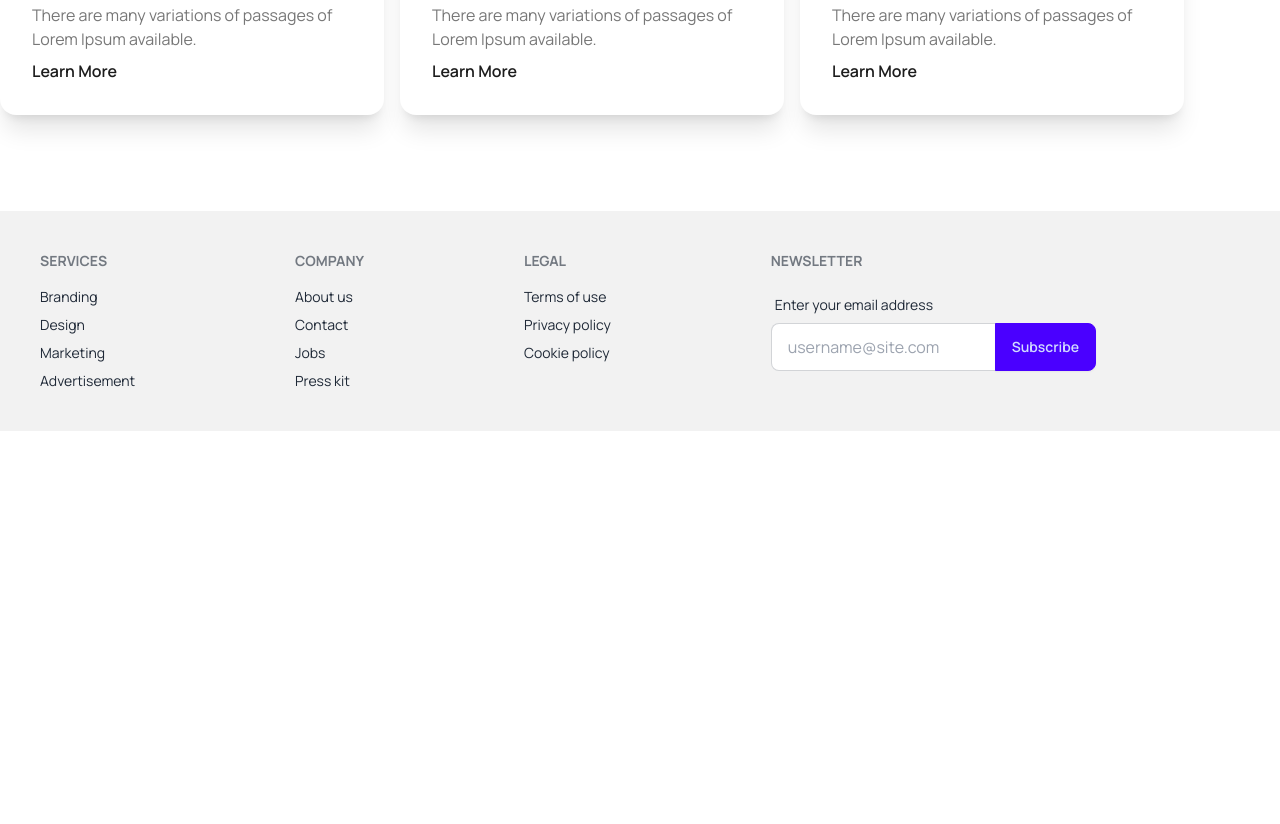
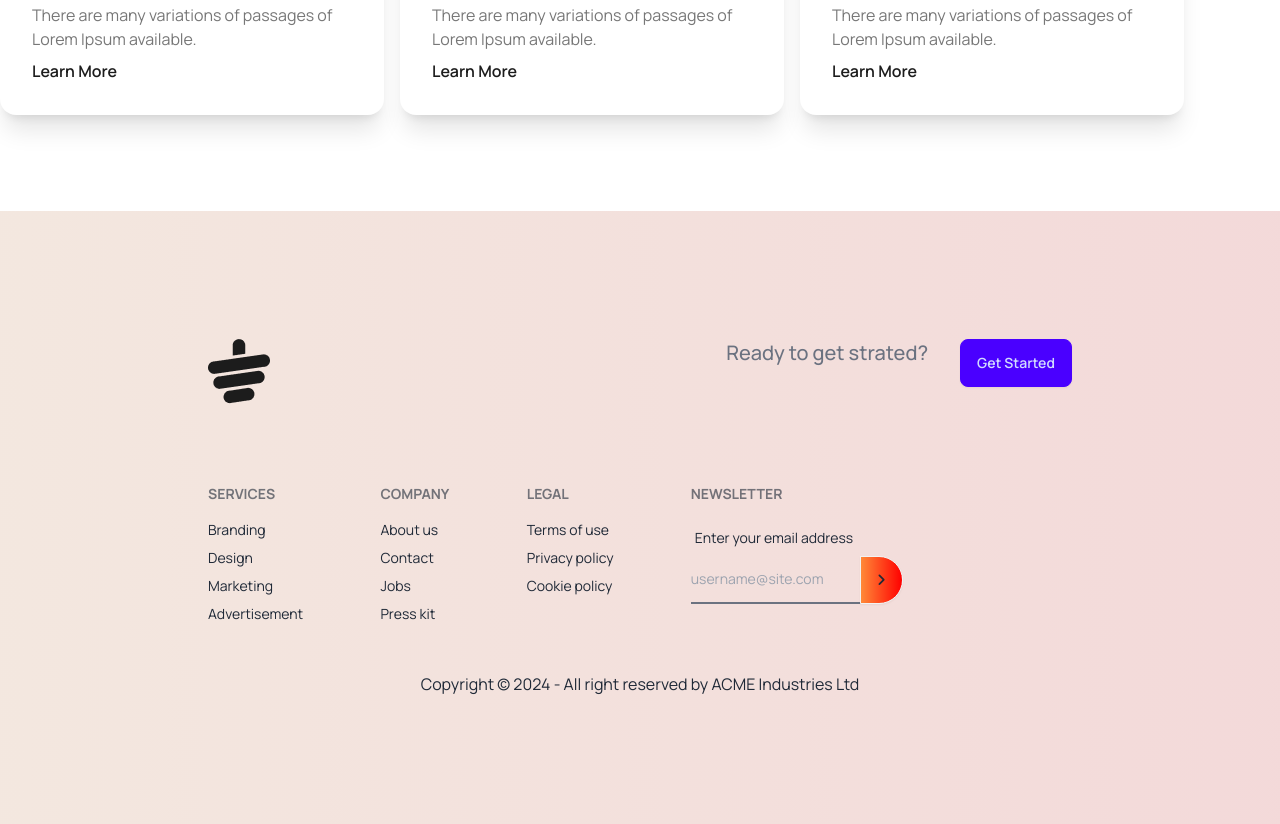
Before and after one commit to Arif-Islam21/tea-house-with-daisy, a plain HTML site: page index.html in a window 1280 px wide. Shown: the part 2981-3805 px from the top of the page. Before the commit the page ends 3412 px from the top, so only its background shows below. Drawn offline with nearby package versions, Linux system fonts and the light colour scheme.

Commit message:
footer section done

```diff
--- a/index.html
+++ b/index.html
@@ -25,7 +25,8 @@
           extend: {
             colors: {
               clifford: "#da373d",
-              "clients-bg": "url('./images/cup.png')",
+              "gradient-start": "#FF8938",
+              "gradient-end": "#F00",
             },
           },
         },
@@ -177,7 +178,7 @@
       </section>
       <!-- SUPER CLIENT SECTION -->
       <section
-        class="flex flex-col lg:flex-row gap-12 my-24 rounded-xl bg-gradient-to-l from-[#F00] to-[#FF8938] px-16 py-24"
+        class="flex flex-col lg:flex-row gap-12 my-24 rounded-xl bg-gradient-to-l from-gradient-end to-gradient-start px-16 py-24"
       >
         <!-- super user content -->
         <div class="text-white flex items-center lg:pr-20 flex-1">
@@ -312,7 +313,17 @@
       </section>
     </main>
     <!-- FOOTER SECTION STARTED -->
-    <footer class="footer p-10 bg-base-200 text-base-content">
+    <footer
+      class="py-32 px-52 bg-base-200 text-base-content bg-gradient-to-l from-[#ff00001a] to-[#ff89391a]"
+    >
+      <div class="flex justify-between mb-20">
+        <img src="images/cup.png" alt="" />
+        <div class="flex gap-8">
+          <p class="text-gray-500 font-medium text-xl">Ready to get strated?</p>
+          <button class="btn btn-primary">Get Started</button>
+        </div>
+      </div>
+      <div class="footer">
         <nav>
           <header class="footer-title">Services</header>
           <a class="link link-hover">Branding</a>
@@ -343,12 +354,22 @@
               <input
                 type="text"
                 placeholder="username@site.com"
-              class="input input-bordered join-item"
+                class="bg-transparent border-b-2 py- border-gray-500 outline-none"
               />
-            <button class="btn btn-primary join-item">Subscribe</button>
+              <button
+                class="btn bg-gradient-to-r from-gradient-start to-gradient-end rounded-full join-item"
+              >
+                <i class="fa-solid fa-angle-right"></i>
+              </button>
             </div>
           </fieldset>
         </form>
+      </div>
+      <div class="footer-center mt-12">
+        <aside>
+          <p>Copyright © 2024 - All right reserved by ACME Industries Ltd</p>
+        </aside>
+      </div>
     </footer>
   </body>
 </html>
```
Lines whose indentation alone changed are shown as unchanged.
